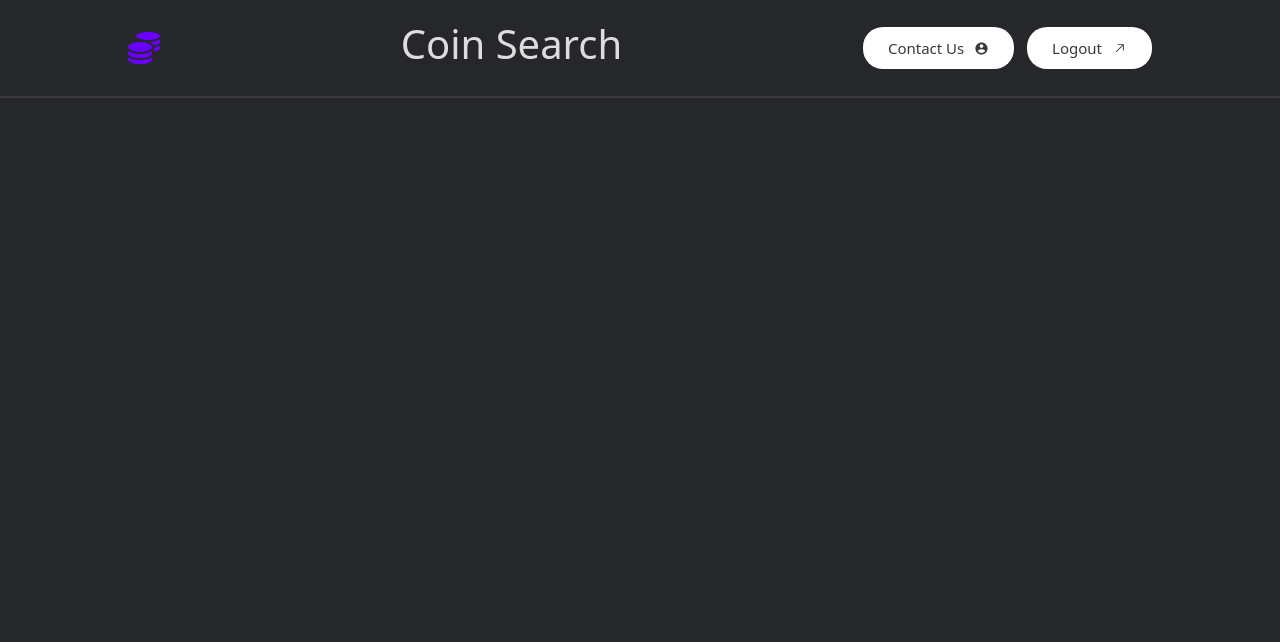
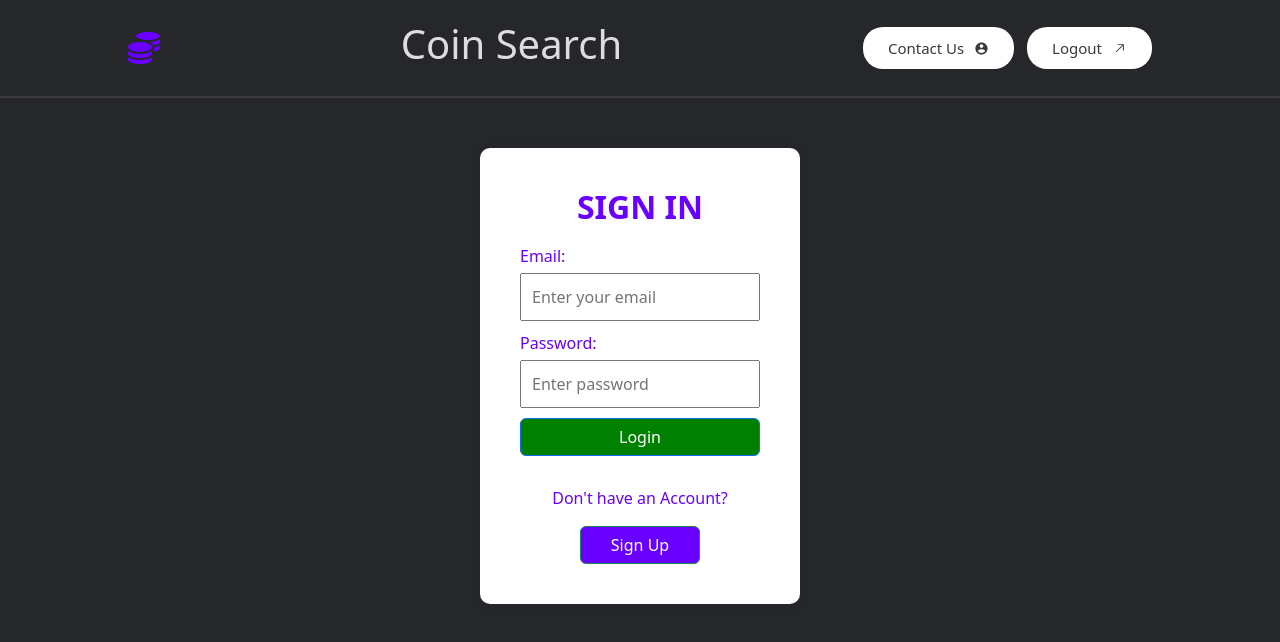
Before and after one commit to netaamz/financial_data_web_app, a React (Create React App) app in the folder client/: page /login in a window 1280 px wide. Shown: the top 642 px of the page. Built offline with nearby package versions, Linux system fonts and the light colour scheme.

Commit message:
Login page

```diff
--- a/client/src/pages/Login.css
+++ b/client/src/pages/Login.css
@@ -7,3 +7,46 @@
     box-shadow: 1px 1px 8px rgba(0, 0, 0,0.065);
     color: #6900ff;
 }
+
+.addUserForm .inputGroup{
+    width: 100%;
+    display: flex;
+    flex-direction: column;
+
+}
+
+.addUserForm .inputGroup label{
+    margin-top: 10px;
+}
+
+.addUserForm .inputGroup input{
+    margin-top: 5px;
+    padding: 10px ;
+
+
+}
+
+
+.inputGroup button{
+    margin-top: 10px;
+}
+
+
+.signup{
+    margin-top: 30px;
+    text-align: center;
+}
+
+.signup .btn.btn-success{
+    background-color: #6900ff;
+    width: 50%;
+
+}
+
+.addUser h2{
+    text-align: center;
+    font-weight: bold;
+    text-transform: uppercase;
+    text-shadow: 1px 1px 8px rgba(0, 0, 0,0.065);
+
+}
--- a/client/src/pages/login.js
+++ b/client/src/pages/login.js
@@ -5,7 +5,102 @@ import { Link, useNavigate } from 'react-router-dom';
 import axios from 'axios';
 
 const Login = () => {
+  const navigate = useNavigate();
+  const [email, setEmail] = useState('');
+  const [password, setPassword] = useState('');
+  const [error, setError] = useState('');
+  const [success, setSuccess] = useState('');
 
+  // Email validation function
+  const validateEmail = (email) => {
+    const emailRegex = /^[^\s@]+@[^\s@]+\.[^\s@]+$/;
+    return emailRegex.test(email);
+  };
+
+  // Password validation function
+  const validatePassword = (password) => {
+    const passwordRegex = /^(?=.*[a-z])(?=.*[A-Z])(?=.*\d)(?=.*[!@#$%^&*()\-_=+\\|[\]{};:/?.><]).{6,}$/;
+    return passwordRegex.test(password);
+  };
+
+  const handleLogin = async (e) => {
+    e.preventDefault();
+    setError('');
+    setSuccess('');
+
+    // Validate email
+    if (!validateEmail(email)) {
+      setError('Please enter a valid email address.');
+      return;
+    }
+
+    // Validate password
+    if (!validatePassword(password)) {
+      setError(
+        'Password must be at least 6 characters long, include an uppercase letter, a lowercase letter, a number, and a special character (!@#$%^&*()\\-_=+|[]{};:/?.><).'
+      );
+      return;
+    }
+
+    // If validation passes, send data to the server
+    try {
+      const response = await axios.post('http://localhost:3001/login', {
+        email,
+        password,
+      });
+
+      if (response.data.message === 'Login successful') {
+        setSuccess('Login successful! Redirecting to dashboard...');
+        setTimeout(() => navigate('/dashboard'), 2000); // Redirect after 2 seconds
+      } else {
+        setError(response.data.message || 'Login failed');
+      }
+    } catch (error) {
+      setError(error.response?.data?.message || 'An error occurred during login.');
+    }
+  };
+
+  return (
+    <div className='addUser'>
+      <h2>Sign In</h2>
+      <form className='addUserForm' onSubmit={handleLogin}>
+        <div className='inputGroup'>
+          <label htmlFor='email'>Email:</label>
+          <input
+            type='text'
+            id='email'
+            value={email}
+            onChange={(e) => setEmail(e.target.value)}
+            autoComplete='off'
+            placeholder='Enter your email'
+          />
+
+          <label htmlFor='password'>Password:</label>
+          <input
+            type='password'
+            id='password'
+            value={password}
+            onChange={(e) => setPassword(e.target.value)}
+            autoComplete='off'
+            placeholder='Enter password'
+          />
+
+          <button type='submit' className='btn btn-primary'>
+            Login
+          </button>
+        </div>
+        {error && <p className='error'>{error}</p>}
+        {success && <p className='success'>{success}</p>}
+      </form>
+
+      <div className='signup'>
+        <p>Don't have an Account?</p>
+        <Link to='/' className='btn btn-success'>
+          Sign Up
+        </Link>
+      </div>
+    </div>
+  );
 };
 
 export default Login;
```
